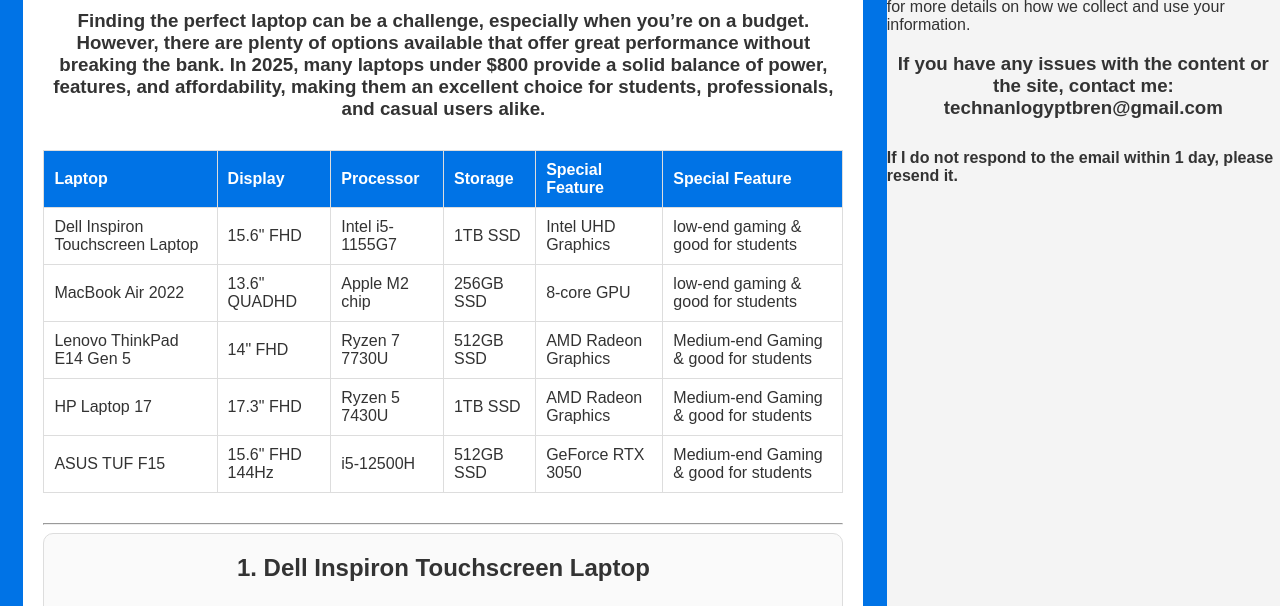
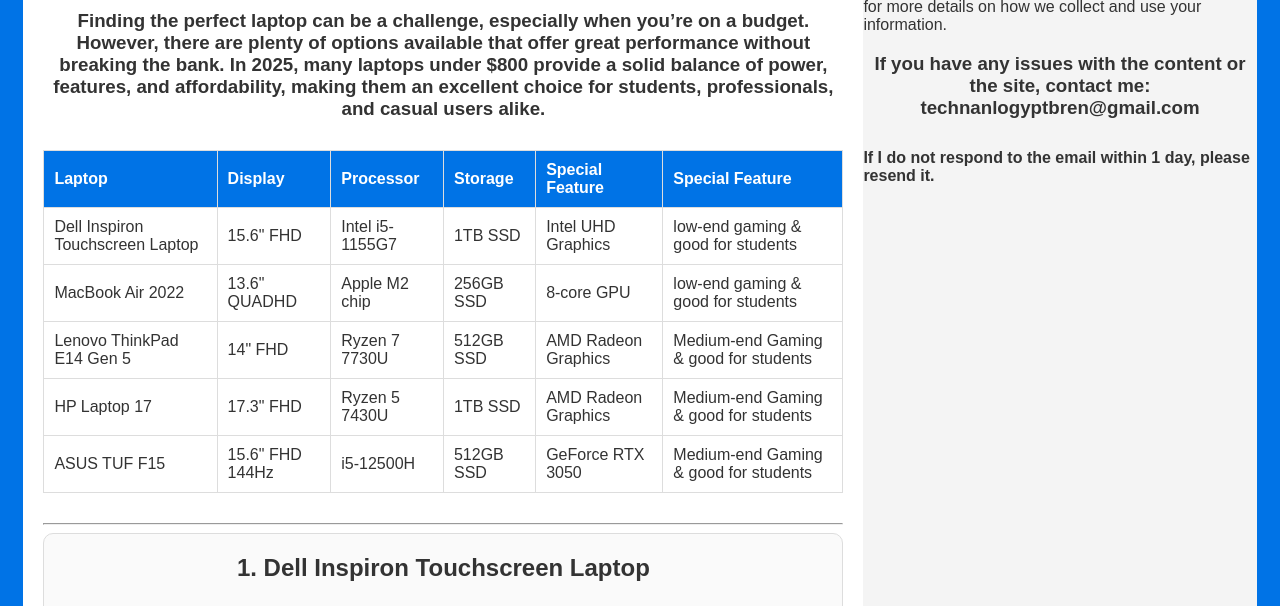
Before and after one commit to NAN1131/thechnanlogy, a plain HTML site: page index.html in a window 1280 px wide. Shown: the part 98-704 px from the top of the page. Drawn offline with Linux system fonts and the light colour scheme.

Commit message:
Update index.html

```diff
--- a/index.html
+++ b/index.html
@@ -193,11 +193,7 @@
         <h2>In conclusion, there are plenty of amazing laptops available for under $800 in 2025, offering you excellent performance without the hefty price tag. Whether you’re looking for a laptop to handle your school projects, work tasks, or entertainment, there’s a perfect option out there. The key is to find the one that fits your specific needs while staying within your budget. No matter which one you choose, you’re sure to get great value for your money!</h2>
 
         <hr>
-    </div>
-    <div class="blue-bar"></div>
-  </div>
-
-    <div class="container">
+    </div>   <div class="container">
         <h2>Privacy Policy</h2>
         <p>We value your privacy. Please read our <a href="privacy-policy.html">Privacy Policy</a> for more details on how we collect and use your information.</p>
 
@@ -205,5 +201,11 @@
 
         <h4>If I do not respond to the email within 1 day, please resend it.</h4>
     </div>
+
+    <div class="blue-bar"></div>
+  </div>
+
+    <div class="container">
+
 </body>
 </html>
```
